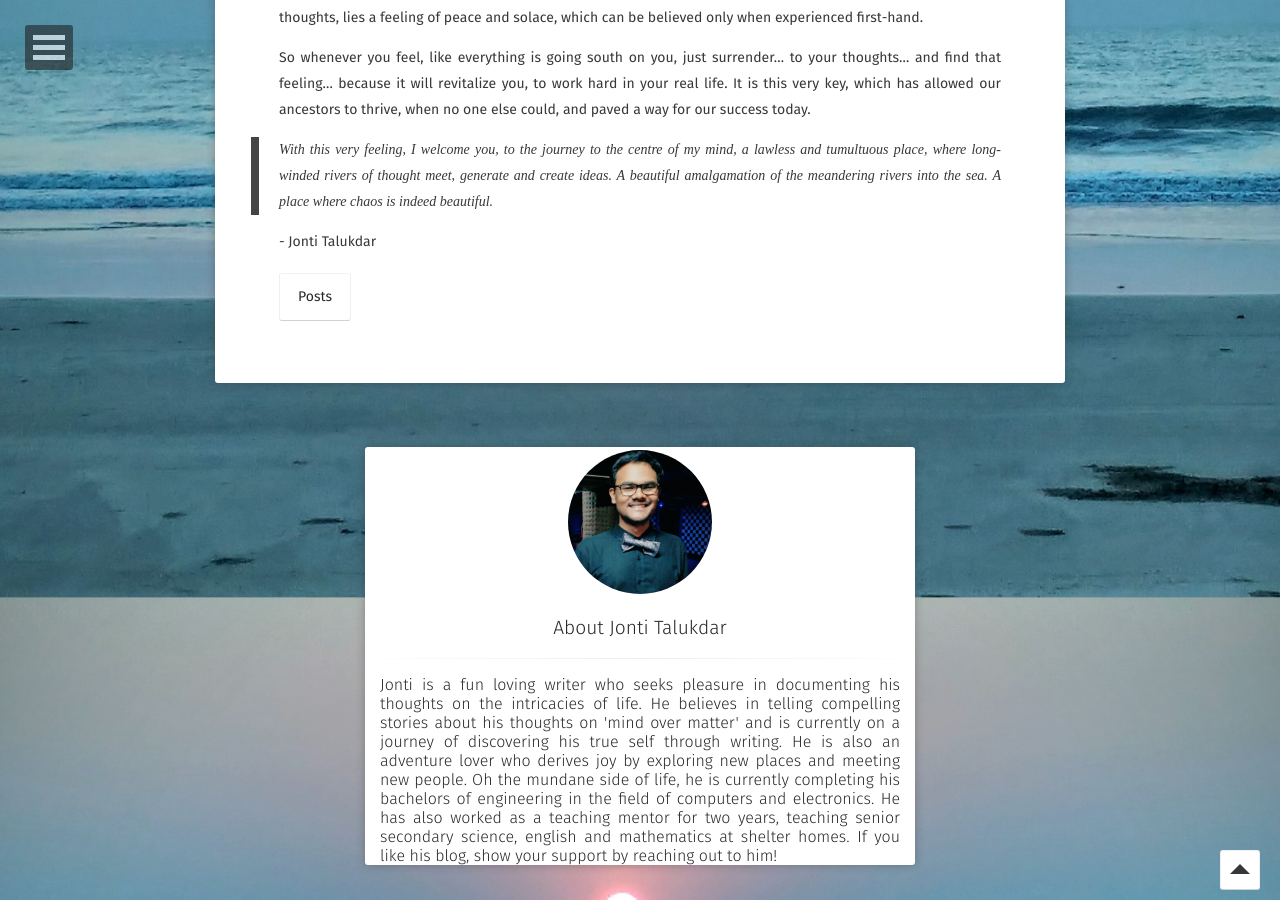
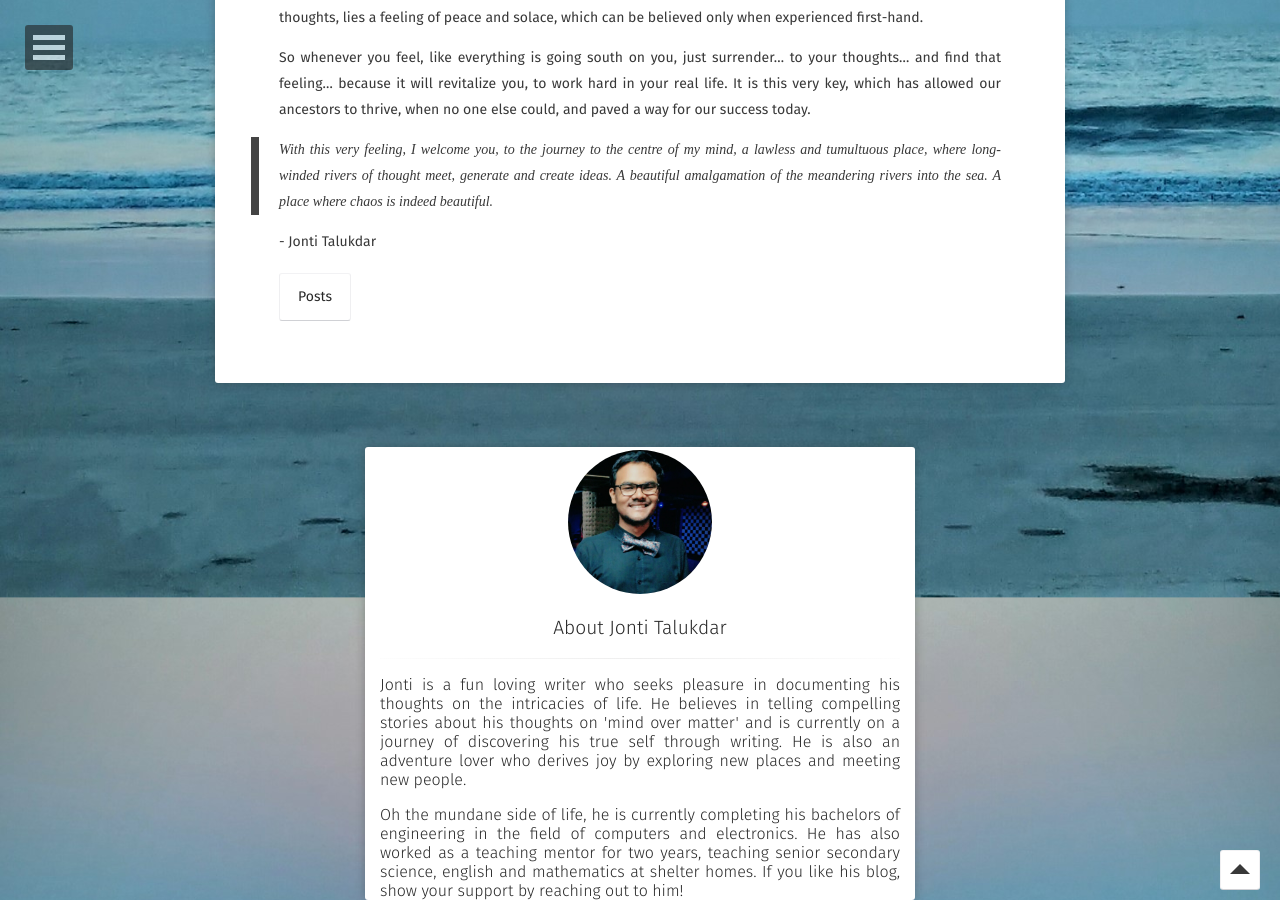
Before and after one commit to jontitalukdar/jontitalukdar.github.io_x, a Jekyll site: the page built from about/index.md, in a window 1280 px wide and 900 px high, scrolled down 1330 px. Built offline with Jekyll 4.4.1, drawn with Linux system fonts in a browser that asks for light colours; some web fonts are replaced.

Commit message:
paragraph edit- author bio

```diff
--- a/_layouts/page.html
+++ b/_layouts/page.html
@@ -36,8 +36,8 @@ layout: compress
                     </h3>
                     <hr class="hr-line">
                     <h3 class="title">
-                        	<p style="font-size:1rem;font-weight:300;text-align:justify">Jonti is a fun loving writer who seeks pleasure in documenting his thoughts on the intricacies of life. He believes in telling compelling stories about his thoughts on 'mind over matter' and is currently on a journey of discovering his true self through writing. He is also an adventure lover who derives joy by exploring new places and meeting new people.
-                                Oh the mundane side of life, he is currently completing his bachelors of engineering in the field of computers and electronics. He has also worked as a teaching mentor for two years, teaching senior secondary science, english and mathematics at shelter homes. If you like his blog, show your support by reaching out to him!</p>
+                        	<p style="font-size:1rem;font-weight:200;text-align:justify">Jonti is a fun loving writer who seeks pleasure in documenting his thoughts on the intricacies of life. He believes in telling compelling stories about his thoughts on 'mind over matter' and is currently on a journey of discovering his true self through writing. He is also an adventure lover who derives joy by exploring new places and meeting new people.</p>
+                             <p style="font-size:1rem;font-weight:200;text-align:justify">Oh the mundane side of life, he is currently completing his bachelors of engineering in the field of computers and electronics. He has also worked as a teaching mentor for two years, teaching senior secondary science, english and mathematics at shelter homes. If you like his blog, show your support by reaching out to him!</p>
 			</div>
 		</div>
         {% if page.comments and site.disqus_shortname %}<section id="disqus_thread" class="animated fadeInUp"></section><!-- /#disqus_thread -->{% endif %}
```
